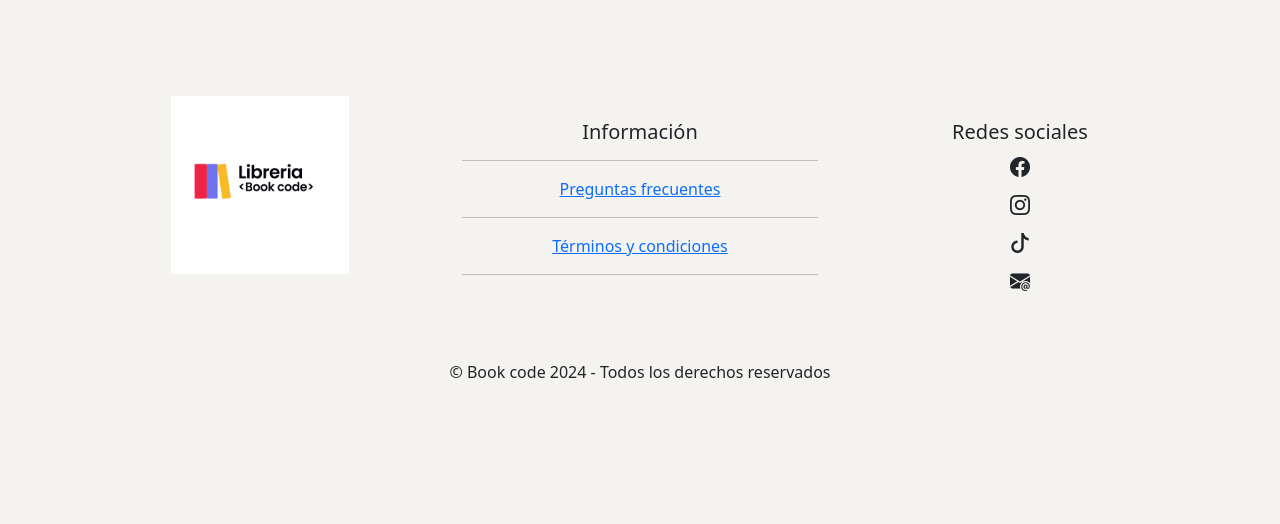
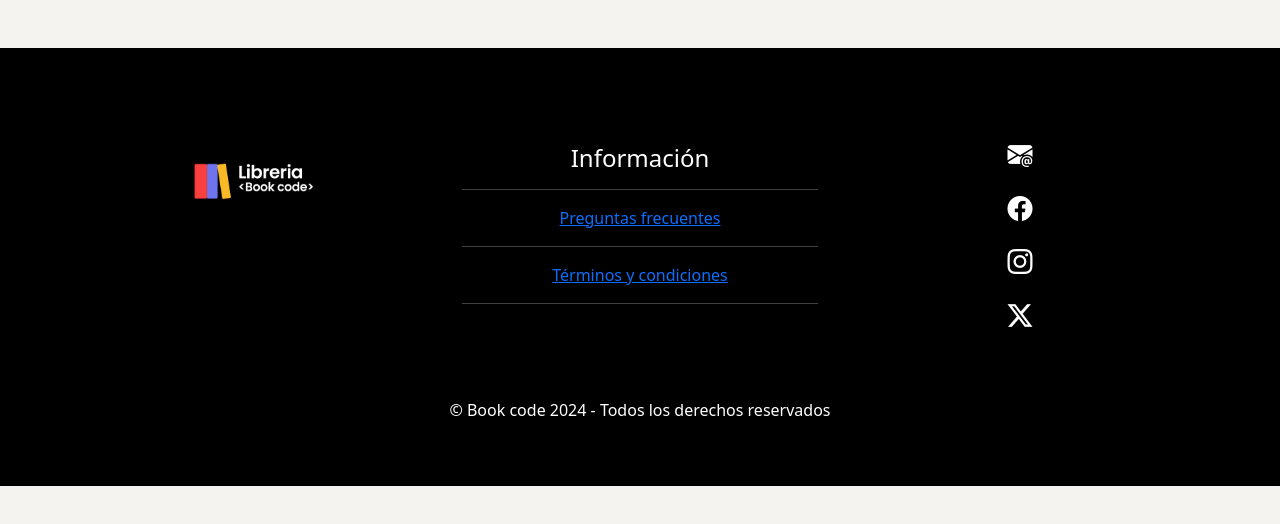
Before and after one commit to georginacostilla/libreriaBookCode, a plain HTML site: page views/footer.html in a window 1280 px wide. Drawn offline with nearby package versions, Linux system fonts and the light colour scheme; files that its build step writes are made by us from their sources.

Commit message:
se agregan estilos al footer

```diff
--- a/css/footer.css
+++ b/css/footer.css
@@ -1,3 +1,16 @@
+.fondoColor {
+    background-color: var(--fuente-color-secundario);
+}
+
+.colorLetra {
+    color: var(--fuente-color-primario);
+}
+
 .imgLogo {
-    font-size: 20px;
+    font-size: 25px;
+    color: var(--fuente-color-primario);
 }
+
+.imgLogo :hover {
+    color: var(--color-primario);
+}
--- a/views/footer.html
+++ b/views/footer.html
@@ -14,48 +14,46 @@
   <link rel="preconnect" href="https://fonts.googleapis.com">
   <link rel="preconnect" href="https://fonts.gstatic.com" crossorigin>
   <link href="https://fonts.googleapis.com/css2?family=Roboto+Condensed:wght@500&display=swap" rel="stylesheet">
-  <!--Link de google fonts-->
-  <link href="./main.css" rel="stylesheet">
+  <link href="../main.css" rel="stylesheet">
   <link href="../css/footer.css" rel="stylesheet">
   <link rel="stylesheet" href="https://cdn.jsdelivr.net/npm/bootstrap-icons@1.11.2/font/bootstrap-icons.min.css">
 </head>
 
 <body>
-  <footer class="mt-5 p-5">
+  <footer class="mt-5 p-5 fondoColor">
     <div class="container text-center">
       <div class="row">
         <div class="col-md-4">
-          <img src="../img/logo.png" class="w-50" alt="Logo de Book code">
+          <img src="../img/logoNegro.png" class="w-50" alt="Logo de Book code">
         </div>
-        <div class="col-md-4 mt-4">
-          <p class="h5">Información</p>
+        <div class="col-md-4 mt-5 colorLetra">
+          <h4>Información</h4>
           <hr>
           <ul class="list-unstyled">
-            <li><a href="" class="infoFooter">Preguntas frecuentes</a></li>
+            <li><a href="">Preguntas frecuentes</a></li>
             <hr>
-            <li><a href="" class="infoFooter">Términos y condiciones</a></li>
+            <li><a href="">Términos y condiciones</a></li>
             <hr>
           </ul>
         </div>
-        <div class="col-md-4 mt-4 imgLogo">
-          <p class="h5">Redes sociales</p>
+        <div class="col-md-4 mt-4">
           <ul class="list-unstyled">
-            <li class="mt-2">
-              <i class="bi bi-facebook"></i>
+            <li class="mt-3">
+              <a href="" class="imgLogo"><i class="bi bi-envelope-at-fill"></i></a>
             </li>
-            <li class="mt-2">
-              <i class="bi bi-instagram"></i>
+            <li class="mt-3">
+              <a href="" class="imgLogo"><i class="bi bi-facebook"></i></a>
             </li>
-            <li class="mt-2">
-              <i class="bi bi-tiktok"></i>
+            <li class="mt-3">
+              <a href="" class="imgLogo"><i class="bi bi-instagram"></i></a>
             </li>
-            <li class="mt-2">
-              <i class="bi bi-envelope-at-fill"></i>
+            <li class="mt-3">
+              <a href="" class="imgLogo"><i class="bi bi-twitter-x"></i></a>
             </li>
           </ul>
         </div>
       </div>
-      <div class="row text-center mt-5">
+      <div class="row text-center mt-5 colorLetra">
         <p> &copy; Book code 2024 - Todos los derechos reservados</p>
       </div>
     </div>
@@ -63,6 +61,6 @@
 
   <script src="https://cdn.jsdelivr.net/npm/bootstrap@5.3.2/dist/js/bootstrap.bundle.min.js"
     integrity="sha384-C6RzsynM9kWDrMNeT87bh95OGNyZPhcTNXj1NW7RuBCsyN/o0jlpcV8Qyq46cDfL" crossorigin="anonymous">
-  </script>
+    </script>
 </body>
 </html>
```
Also changed, not shown: img/logoNegro.png (added).
